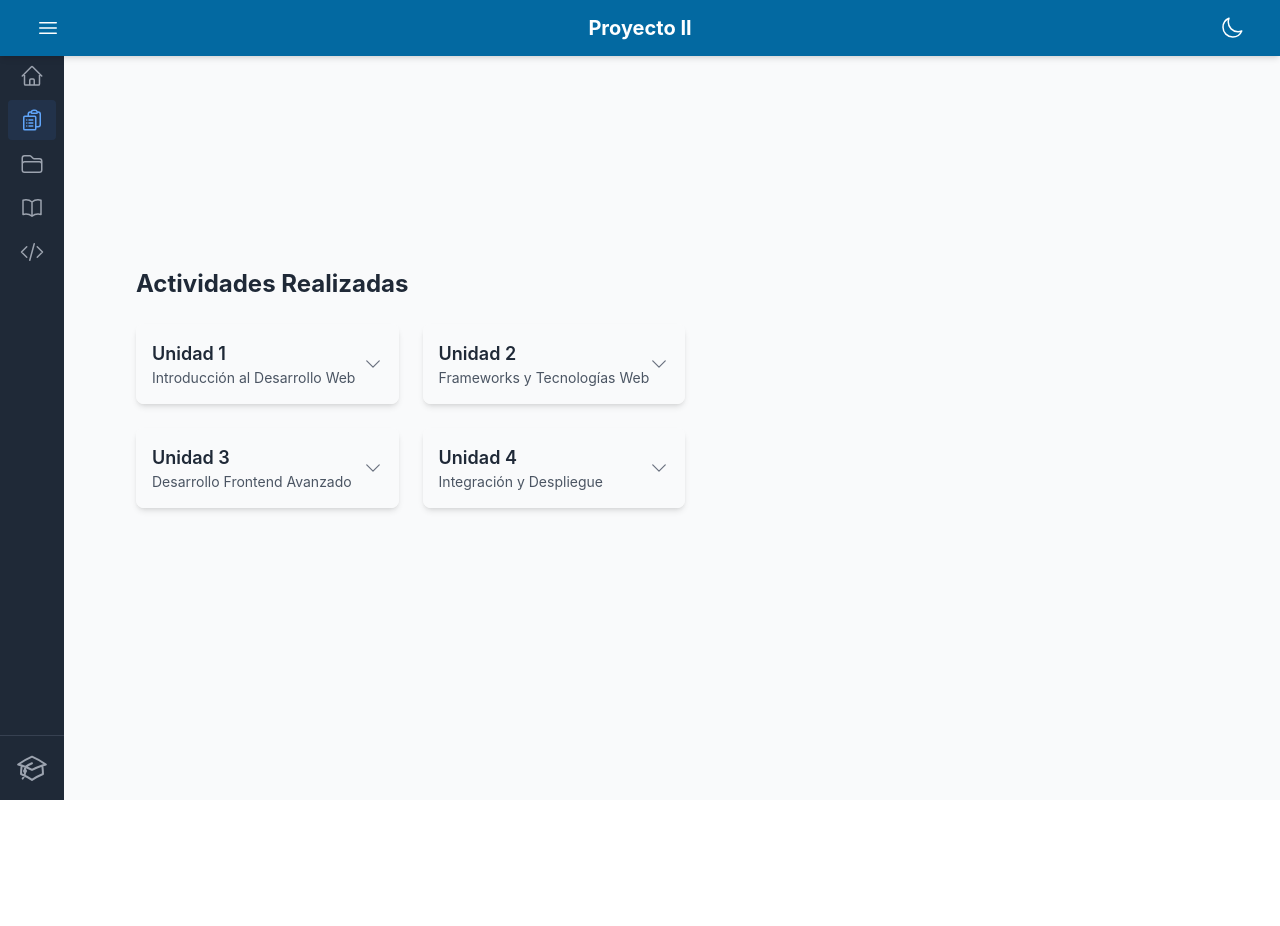
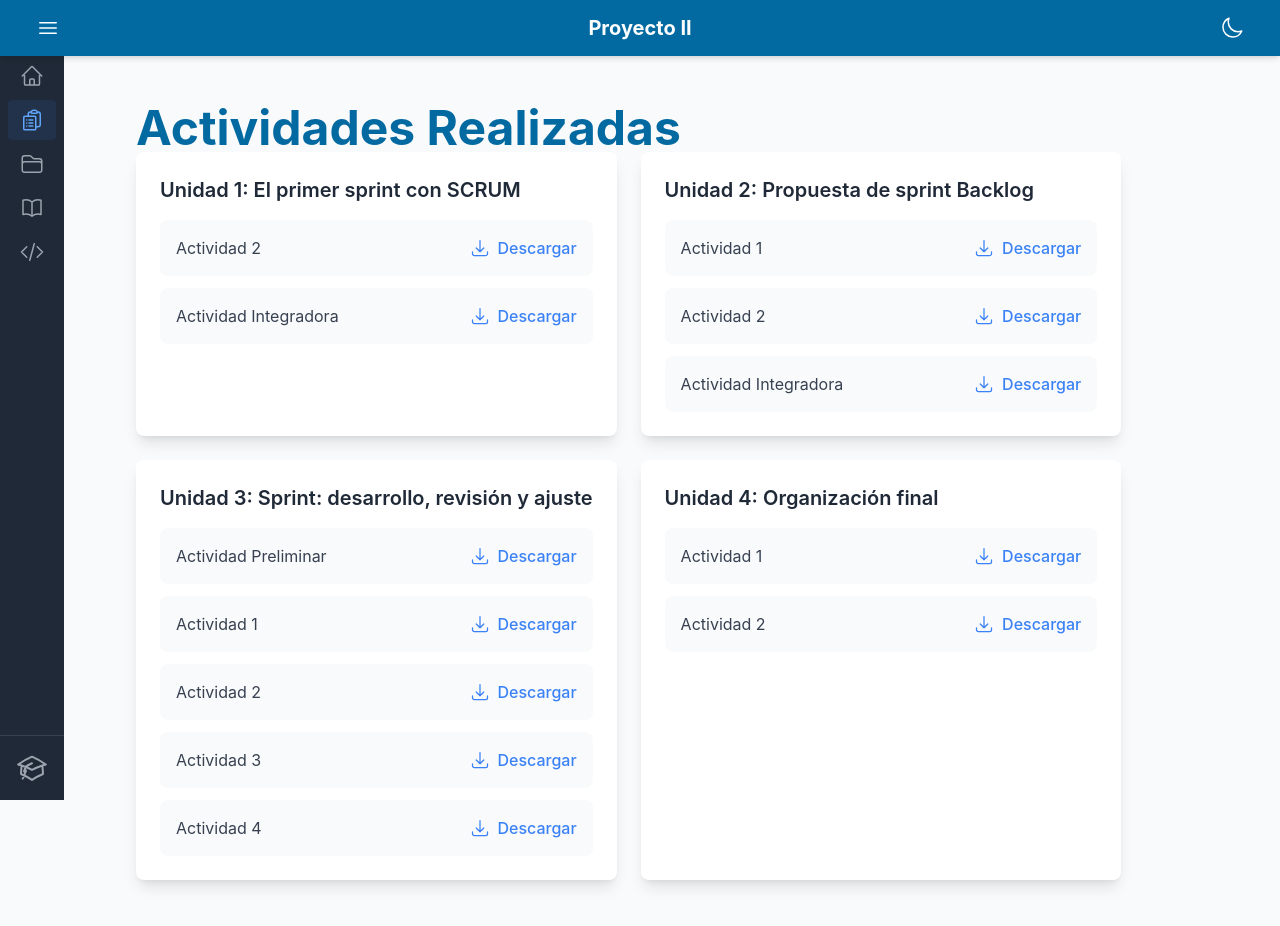
Before and after one commit to hiramAcevedo/Proyecto2-ProductoIntegrador, a React (Vite) app: page /actividades-realizadas in a window 1280 px wide. Shown: the top 926 px of the page. Before the commit the page ends 800 px from the top, so only its background shows below. Built offline with nearby package versions, Linux system fonts and the light colour scheme.

Commit message:
Actividades.jsx mejorada

```diff
--- a/src/components/Actividades.jsx
+++ b/src/components/Actividades.jsx
@@ -1,158 +1,103 @@
-import { useState } from 'react';
-import { ChevronDownIcon } from '@heroicons/react/24/outline';
+import { ArrowDownTrayIcon } from '@heroicons/react/24/outline';
 
 const unidades = [
   {
-    full: "Unidad 1",
-    short: "U1",
-    description: "Introducción al Desarrollo Web",
-    submenu: [
+    titulo: "Unidad 1: El primer sprint con SCRUM",
+    actividades: [
       {
-        name: 'Actividad 2',
-        filename: 'U1Act2.pdf',
-        isDownload: true
+        nombre: "Actividad 2",
+        archivo: "U1Act2.pdf"
       },
       {
-        name: 'Actividad Integradora',
-        filename: 'U1ActInt.pdf',
-        isDownload: true
+        nombre: "Actividad Integradora",
+        archivo: "U1ActInt.pdf"
       }
     ]
   },
   {
-    full: "Unidad 2",
-    short: "U2",
-    description: "Frameworks y Tecnologías Web",
-    submenu: [
+    titulo: "Unidad 2: Propuesta de sprint Backlog",
+    actividades: [
       {
-        name: 'Actividad 1',
-        filename: 'U2Act1.pdf',
-        isDownload: true
+        nombre: "Actividad 1",
+        archivo: "U2Act1.pdf"
       },
       {
-        name: 'Actividad 2',
-        filename: 'U2Act2.pdf',
-        isDownload: true
+        nombre: "Actividad 2",
+        archivo: "U2Act2.pdf"
       },
       {
-        name: 'Actividad Integradora',
-        filename: 'U2ActInt.pdf',
-        isDownload: true
+        nombre: "Actividad Integradora",
+        archivo: "U2ActInt.pdf"
       }
     ]
   },
   {
-    full: "Unidad 3",
-    short: "U3",
-    description: "Desarrollo Frontend Avanzado",
-    submenu: [
+    titulo: "Unidad 3: Sprint: desarrollo, revisión y ajuste",
+    actividades: [
       {
-        name: 'Actividad 1',
-        filename: 'U3Act1.pdf',
-        isDownload: true
+        nombre: "Actividad Preliminar",
+        archivo: "U3ActPreliminar.pdf"
       },
       {
-        name: 'Actividad 2',
-        filename: 'U3Act2.pdf',
-        isDownload: true
+        nombre: "Actividad 1",
+        archivo: "U3Act1.pdf"
       },
       {
-        name: 'Actividad 3',
-        filename: 'U3Act3.pdf',
-        isDownload: true
+        nombre: "Actividad 2",
+        archivo: "U3Act2.pdf"
       },
       {
-        name: 'Actividad Integradora',
-        filename: 'U3ActInt.pdf',
-        isDownload: true
+        nombre: "Actividad 3",
+        archivo: "U3Act3.pdf"
+      },
+      {
+        nombre: "Actividad 4",
+        archivo: "U3ActInt.pdf"
       }
     ]
   },
   {
-    full: "Unidad 4",
-    short: "U4",
-    description: "Integración y Despliegue",
-    submenu: [
+    titulo: "Unidad 4: Organización final",
+    actividades: [
       {
-        name: 'Actividad 1',
-        filename: 'U4Act1.pdf',
-        isDownload: true
+        nombre: "Actividad 1",
+        archivo: "U4Act1.pdf"
       },
       {
-        name: 'Actividad 2',
-        filename: 'U4Act2.pdf',
-        isDownload: true
+        nombre: "Actividad 2",
+        archivo: "U4Act2.pdf"
       }
     ]
   }
 ];
 
 const Actividades = () => {
-  const [openUnits, setOpenUnits] = useState({});
-
-  const toggleUnit = (index) => {
-    setOpenUnits(prev => ({
-      ...prev,
-      [index]: !prev[index]
-    }));
-  };
-
   return (
-    <div className="p-6">
-      <h1 className="text-2xl font-bold text-gray-800 dark:text-white mb-6">
-        Actividades Realizadas
-      </h1>
-      <div className="grid grid-cols-1 md:grid-cols-2 lg:grid-cols-2 gap-6">
+    <div className="max-w-7xl mx-auto p-6">
+      <h1 className="text-2xl sm:text-3xl lg:text-4xl xl:text-5xl font-bold text-primary-700 dark:text-primary-400">Actividades Realizadas</h1>
+      <div className="grid grid-cols-1 md:grid-cols-2 gap-6">
         {unidades.map((unidad, index) => (
-          <div
-            key={index}
-            className="bg-white dark:bg-gray-800 rounded-lg shadow-md overflow-hidden"
-          >
-            <div
-              className="p-4 cursor-pointer bg-gray-50 dark:bg-gray-700 flex justify-between items-center"
-              onClick={() => toggleUnit(index)}
-            >
-              <div>
-                <h2 className="text-lg font-semibold text-gray-800 dark:text-white">
-                  {unidad.full}
-                </h2>
-                <p className="text-sm text-gray-600 dark:text-gray-300">
-                  {unidad.description}
-                </p>
-              </div>
-              <ChevronDownIcon
-                className={`w-5 h-5 text-gray-500 transform transition-transform ${
-                  openUnits[index] ? 'rotate-180' : ''
-                }`}
-              />
+          <div key={index} className="bg-white dark:bg-gray-800 rounded-lg shadow-lg p-6">
+            <h2 className="text-xl font-semibold text-gray-800 dark:text-gray-200 mb-4">
+              {unidad.titulo}
+            </h2>
+            <div className="space-y-3">
+              {unidad.actividades.map((actividad, actIndex) => (
+                <div key={actIndex} className="flex items-center justify-between bg-gray-50 dark:bg-gray-700 rounded-lg p-4 hover:bg-gray-100 dark:hover:bg-gray-600 transition-colors">
+                  <span className="text-gray-700 dark:text-gray-300">
+                    {actividad.nombre}
+                  </span>
+                  <a
+                    href={`/downloads/${actividad.archivo}`}
+                    download
+                    className="flex items-center text-blue-500 hover:text-blue-600 dark:text-blue-400 dark:hover:text-blue-300"
+                  >
+                    <ArrowDownTrayIcon className="w-5 h-5 mr-2" />
+                    <span>Descargar</span>
+                  </a>
+                </div>
+              ))}
             </div>
-            {openUnits[index] && (
-              <div className="p-4 space-y-2">
-                {unidad.submenu.map((item, subIndex) => (
-                  <a
-                    key={subIndex}
-                    href={`/downloads/${item.filename}`}
-                    download
-                    className="flex items-center space-x-2 p-2 rounded-md hover:bg-gray-100 dark:hover:bg-gray-700 text-gray-700 dark:text-gray-300 transition-colors"
-                  >
-                    <svg
-                      className="w-5 h-5 text-blue-500"
-                      fill="none"
-                      stroke="currentColor"
-                      viewBox="0 0 24 24"
-                    >
-                      <path
-                        strokeLinecap="round"
-                        strokeLinejoin="round"
-                        strokeWidth={2}
-                        d="M12 10v6m0 0l-3-3m3 3l3-3m2 8H7a2 2 0 01-2-2V5a2 2 0 012-2h5.586a1 1 0 01.707.293l5.414 5.414a1 1 0 01.293.707V19a2 2 0 01-2 2z"
-                      />
-                    </svg>
-                    <span>{item.name}</span>
-                  </a>
-                ))}
-              </div>
-            )}
           </div>
         ))}
       </div>
```
